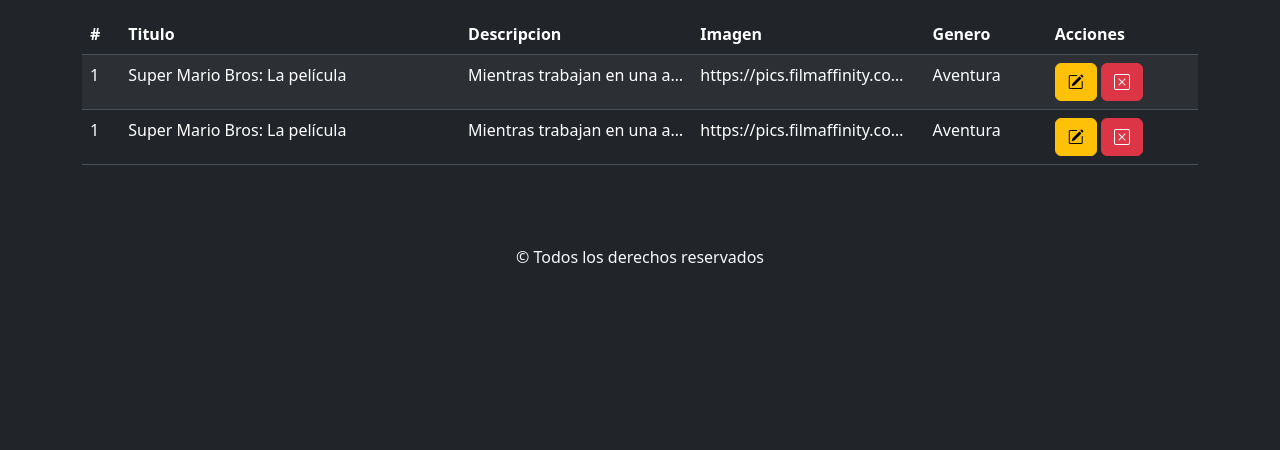
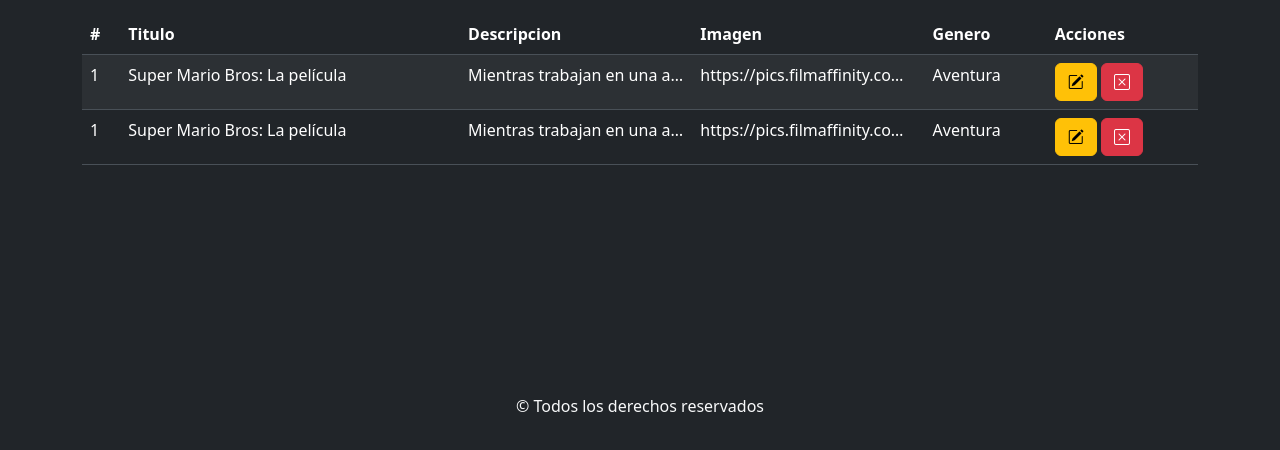
Before and after one commit to rollingcodeschool/CRUDPeliculas-c41i, a plain HTML site: page pages/administrador.html in a window 1280 px wide. Shown: the part 350-800 px from the top of the page. Drawn offline with nearby package versions, Linux system fonts and the light colour scheme.

Commit message:
enviamos el footer al final de la pagina

```diff
--- a/css/style.css
+++ b/css/style.css
@@ -1,3 +1,13 @@
 .tamanioCelda {
-    max-width: 10rem;
-  }
+  max-width: 10rem;
+}
+
+body {
+  min-height: 100vh;
+  display: flex;
+  flex-direction: column;
+}
+
+main{
+  flex-grow: 1;
+}
```
